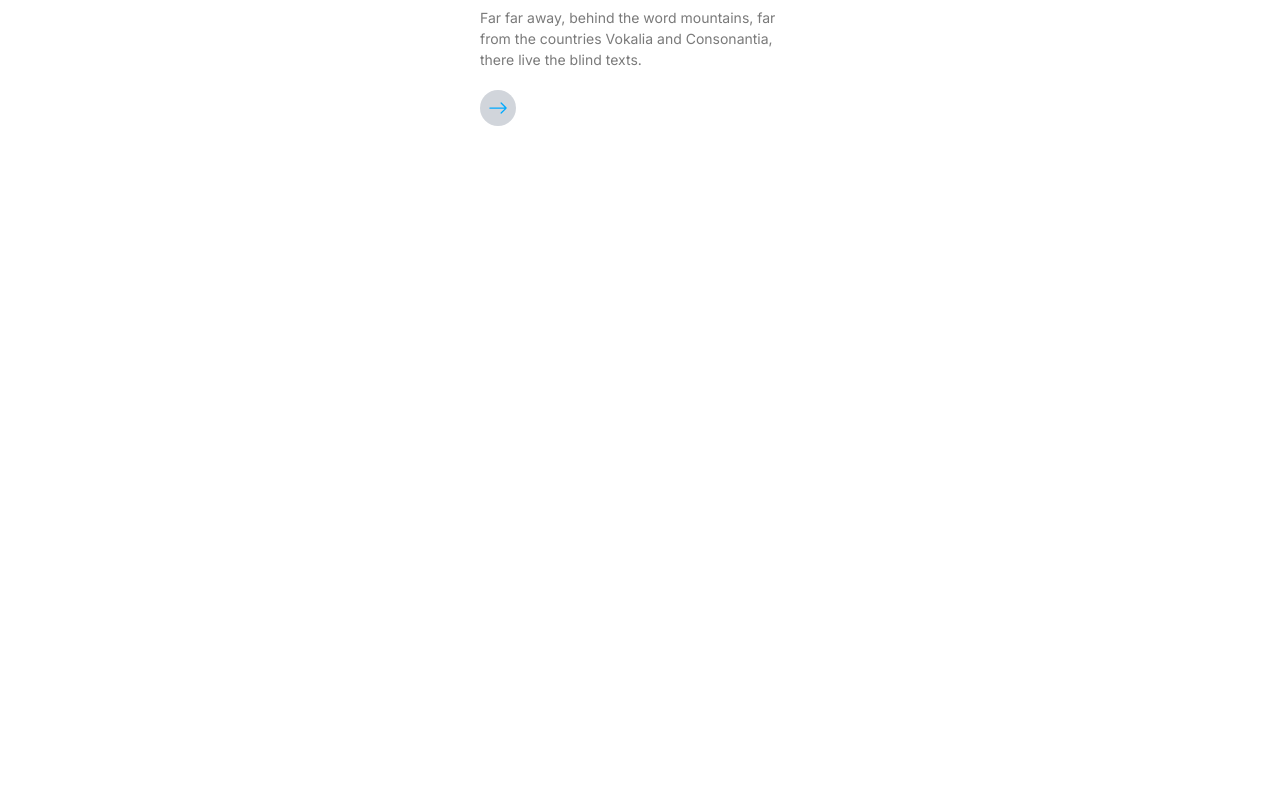
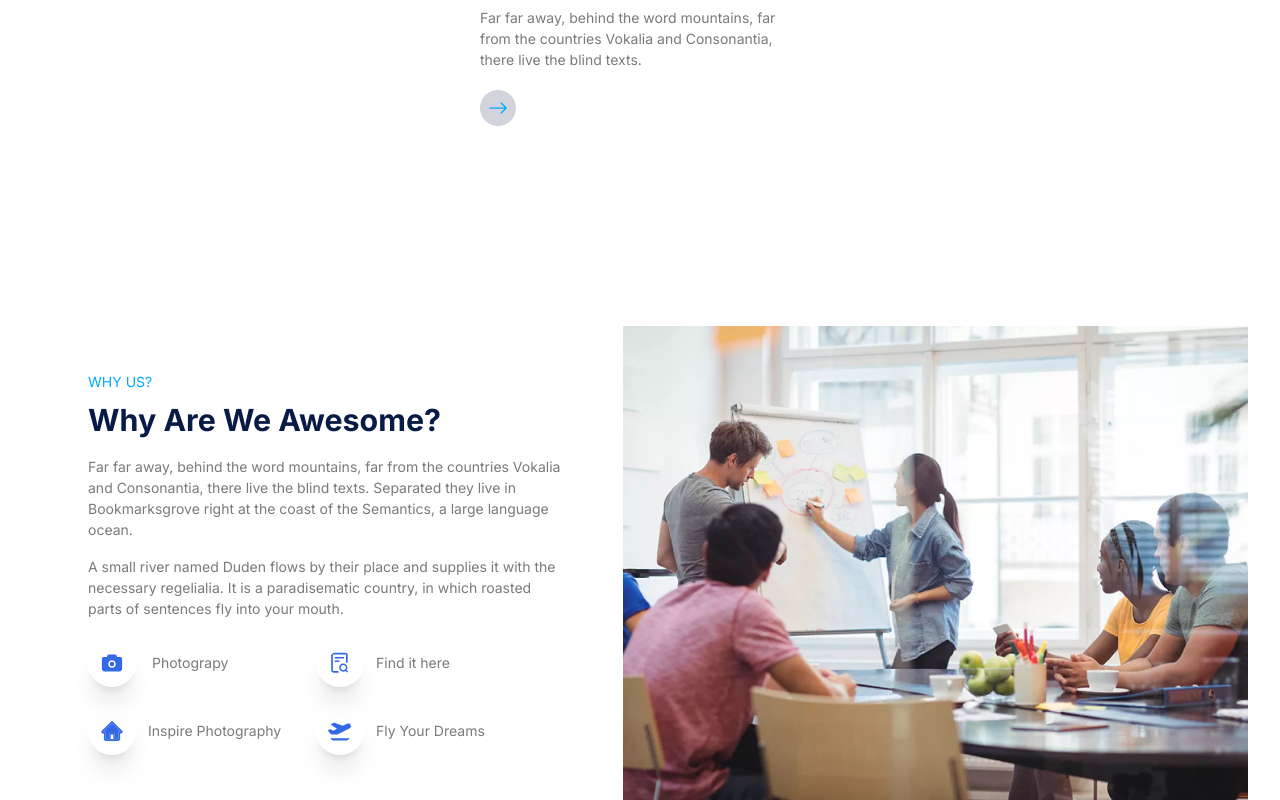
Before and after one commit to devdashk66/stodeo-agency, a Next.js app: page / in a window 1280 px wide. Shown: the part 2842-3642 px from the top of the page. Before the commit the page ends 3168 px from the top, so only its background shows below. Built offline with nearby package versions, Linux system fonts and the light colour scheme.

Commit message:
We Awesome Section Added and fixed responsive issue

```diff
--- a/app/components/recentBlog/RecentBlog.js
+++ b/app/components/recentBlog/RecentBlog.js
@@ -5,7 +5,9 @@ const RecentBlog = () => {
   return (
     <>
       {/* Section containing recent blog posts */}
-      <section className={`px-8 m-auto py-44 flex flex-col gap-8`}>
+      <section
+        className={`px-8 m-auto py-44 flex flex-col gap-8 overflow-x-hidden`}
+      >
         {/* Section title */}
         <div data-aos="fade-left" data-aos-duration="1200">
           <span className="text-[#00aaff]">Our Blogs</span>
@@ -21,7 +23,6 @@ const RecentBlog = () => {
           <div
             data-aos="fade-left"
             data-aos-duration="1200"
-            data-aos-delay="300"
             className="w-full lg:w-80 flex flex-col gap-2"
           >
             {/* Date */}
@@ -45,8 +46,7 @@ const RecentBlog = () => {
           </div>
           <div
             data-aos="fade-left"
-            data-aos-duration="1200"
-            data-aos-delay="400"
+            data-aos-duration="1400"
             className="w-full lg:w-80 flex flex-col gap-2"
           >
             {/* Date */}
@@ -70,8 +70,7 @@ const RecentBlog = () => {
           </div>
           <div
             data-aos="fade-left"
-            data-aos-duration="1200"
-            data-aos-delay="500"
+            data-aos-duration="1600"
             className="w-full lg:w-80 flex flex-col gap-2"
           >
             {/* Date */}
@@ -95,8 +94,7 @@ const RecentBlog = () => {
           </div>
           <div
             data-aos="fade-left"
-            data-aos-duration="1200"
-            data-aos-delay="600"
+            data-aos-duration="1800"
             className="w-full lg:w-80 flex flex-col gap-2"
           >
             {/* Date */}
--- /dev/null
+++ b/app/components/weAwesome/WeAwesome.js
@@ -0,0 +1,75 @@
+import Image from "next/image";
+import {
+  AiFillCamera,
+  AiOutlineFileSearch,
+  AiTwotoneHome,
+} from "react-icons/ai";
+import { FaPlaneDeparture } from "react-icons/fa";
+
+const WeAwesome = () => {
+  return (
+    <>
+      {/* Section containing content */}
+      <section className="flex max-w-screen-2xl m-auto px-8 flex-col lg:flex-row justify-center overflow-x-hidden gap-5 lg:gap-0">
+        {/* Left-side content */}
+        <div
+          data-aos="fade-right"
+          className="flex flex-col justify-center items-start lg:py-0 py-6 lg:px-14 px-2 w-full lg:w-2/4 gap-2"
+        >
+          {/* Section title */}
+          <span className="text-[#00aaff]">WHY US?</span>
+
+          {/* Main headline */}
+          <h1 className="text-[1.6rem] sm:text-[1.7rem] lg:text-[1.8rem] xl:text-[1.9rem] 2xl:text-[2rem] leading-10 duration-200">
+            Why Are We Awesome?
+          </h1>
+
+          {/* Description */}
+          <p className="py-2">
+            Far far away, behind the word mountains, far from the countries
+            Vokalia and Consonantia, there live the blind texts. Separated they
+            live in Bookmarksgrove right at the coast of the Semantics, a large
+            language ocean.
+          </p>
+          <p>
+            A small river named Duden flows by their place and supplies it with
+            the necessary regelialia. It is a paradisematic country, in which
+            roasted parts of sentences fly into your mouth.
+          </p>
+
+          {/* Icons and text sections */}
+          <div className="flex flex-wrap items-center gap-5 mt-3">
+            <span className="flex gap-4 items-center w-52">
+              {/* Camera icon */}
+              <AiFillCamera className="shadow-xl text-5xl text-[#3369e7] rounded-full p-3" />{" "}
+              Photograpy
+            </span>
+            <span className="flex gap-3 items-center w-52">
+              {/* File search icon */}
+              <AiOutlineFileSearch className="shadow-xl text-5xl text-[#3369e7] rounded-full p-3" />{" "}
+              Find it here
+            </span>
+            <span className="flex gap-3 items-center w-52">
+              {/* Home icon */}
+              <AiTwotoneHome className="shadow-xl text-5xl text-[#3369e7] rounded-full p-3" />{" "}
+              Inspire Photography
+            </span>
+            <span className="flex gap-3 items-center w-52">
+              {/* Plane departure icon */}
+              <FaPlaneDeparture className="shadow-xl text-5xl text-[#3369e7] rounded-full p-3" />{" "}
+              Fly Your Dreams
+            </span>
+          </div>
+        </div>
+
+        {/* Right-side content with an image */}
+        <div data-aos="fade-left">
+          {/* Image component */}
+          <Image src="/images/img2.webp" width={648} height={491} />
+        </div>
+      </section>
+    </>
+  );
+};
+
+export default WeAwesome;
--- a/app/components/whyChooseUs/WhyChooseUs.js
+++ b/app/components/whyChooseUs/WhyChooseUs.js
@@ -7,7 +7,7 @@ const WhyChooseUs = () => {
   return (
     <>
       {/* Section containing content */}
-      <section className="flex max-w-screen-2xl m-auto px-8 flex-col lg:flex-row text-white justify-center">
+      <section className="flex max-w-screen-2xl m-auto px-8 flex-col lg:flex-row text-white justify-center overflow-x-hidden">
         {/* Left-side content with image */}
         <div data-aos="fade-right" className="">
           {/* Image component */}
--- a/app/page.js
+++ b/app/page.js
@@ -3,6 +3,7 @@
 // Importing various components used in the Home component
 import Hero from "./components/hero/Hero";
 import RecentBlog from "./components/recentBlog/RecentBlog";
+import WeAwesome from "./components/weAwesome/WeAwesome";
 import WelcomeSection from "./components/welcomeSection/WelcomeSection";
 import WhyChooseUs from "./components/whyChooseUs/WhyChooseUs";
 import WhyStodeo from "./components/whyStodeo/WhyStodeo";
@@ -29,6 +30,8 @@ export default function Home() {
 
       {/* Recent Blog Section */}
       <RecentBlog />
+      {/* We Awesome Section */}
+      <WeAwesome />
     </>
   );
 }
```
